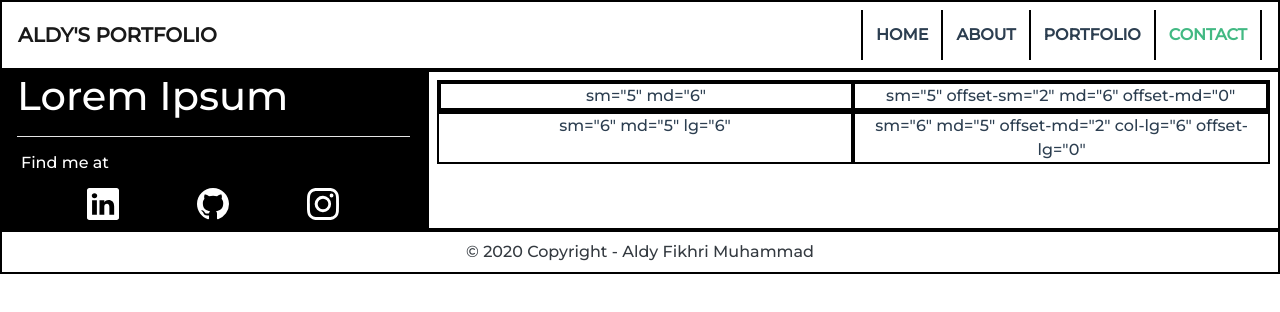
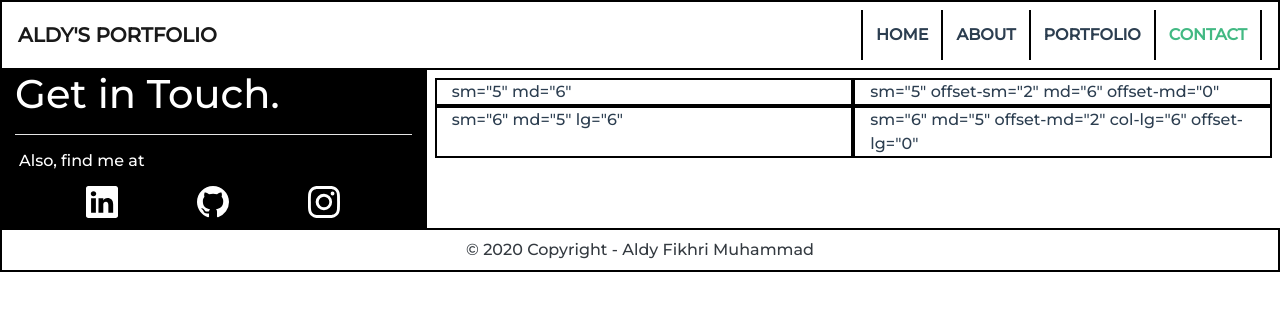
Before and after one commit to aldyfikhrimuhammad/Portfolio-Website-Brutalist-Style, a Vue app: page /contact in a window 1280 px wide. Shown: the top 312 px of the page. Built offline with nearby package versions, Linux system fonts and the light colour scheme.

Commit message:
Clean up lines of code

```diff
--- a/src/App.vue
+++ b/src/App.vue
@@ -2,9 +2,7 @@
   <div id="app">
     <div>
       <b-navbar toggleable="lg" type="light" variant="white" style="border: 2px solid black">
-        <router-link to="/"
-          ><b-navbar-brand>ALDY'S PORTFOLIO</b-navbar-brand></router-link
-        >
+        <router-link to="/"><b-navbar-brand>ALDY'S PORTFOLIO</b-navbar-brand></router-link>
 
         <b-navbar-toggle target="nav-collapse" style="border: 2px solid black"></b-navbar-toggle>
 
@@ -20,7 +18,11 @@
         </b-collapse>
       </b-navbar>
     </div>
-    <router-view />
+    <router-view v-slot="{ Component }">
+      <transition name="fade">
+        <component :is="Component" />
+      </transition>
+    </router-view>
 
     <!-- Footer -->
     <footer>
@@ -33,10 +35,10 @@
 </template>
 
 <style>
-@import url('https://fonts.googleapis.com/css2?family=Montserrat:wght@500&display=swap');
+@import url("https://fonts.googleapis.com/css2?family=Montserrat:wght@500&display=swap");
 
 #app {
-  font-family: 'Montserrat', sans-serif;
+  font-family: "Montserrat", sans-serif;
   -webkit-font-smoothing: antialiased;
   -moz-osx-font-smoothing: grayscale;
   text-align: center;
--- a/src/views/AboutView.vue
+++ b/src/views/AboutView.vue
@@ -10,20 +10,20 @@
             </p>
           </div>
           <div class="buttonContainer p-3" style="">
-            <b-button block variant="outline-dark" size="lg" class="homeButton">Download CV</b-button>
+            <a href="/src/assets/Curriculum Vitae - Aldy Fikhri Muhammad.pdf" target="_blank"><b-button block variant="outline-dark" size="lg" class="homeButton">Download CV</b-button></a>
           </div>
         </b-col>
         <b-col class="aboutContent contentMid py-5 px-2 text-center">
           <div class="py-5">
-            <h1 width="100%">ABOUT ME</h1>
+            <h1 width="100%" class="titleAbout">ABOUT ME</h1>
             <hr />
           </div>
-          <div style="border: 2px solid white; margin-top: auto">
-            <div class="text-left p-2"><h6 style="border-bottom: 1px solid white">Social Media</h6></div>
-            <div style="display: flex; justify-content: space-evenly">
-              <b-icon class="m-2" icon="linkedin" font-scale="2"></b-icon>
-              <b-icon class="m-2" icon="github" font-scale="2"></b-icon>
-              <b-icon class="m-2" icon="instagram" font-scale="2"></b-icon>
+          <div class="medsosContainer">
+            <div class="text-left p-2"><h6 style="border-bottom: 2px solid white">Social Media</h6></div>
+            <div class="medsosAbout">
+              <a href="https://www.linkedin.com/in/aldyfikhrimuhammad/" target="_blank"><b-icon class="m-2" icon="linkedin" font-scale="2"></b-icon></a>
+              <a href="https://github.com/aldyfikhrimuhammad" target="_blank"><b-icon class="m-2" icon="github" font-scale="2"></b-icon></a>
+              <a href="https://www.instagram.com/aldyfikh/" target="_blank"><b-icon class="m-2" icon="instagram" font-scale="2"></b-icon></a>
             </div>
           </div>
         </b-col>
@@ -43,7 +43,7 @@
       <b-row>
         <b-col class="aboutContent">
           <div class="m-5 p-2">
-            <b-carousel id="carousel-fade" style="" fade indicators img-width="480" img-height="144">
+            <b-carousel id="carousel-fade" fade indicators img-width="480" img-height="144">
               <b-carousel-slide img-src="@/assets/Dashboard3D-Services.png"> </b-carousel-slide>
               <b-carousel-slide img-src="@/assets/SocialMedia3D-Services.png"> </b-carousel-slide>
               <b-carousel-slide img-src="@/assets/Copywriting3D-Services.png"> </b-carousel-slide>
@@ -56,11 +56,11 @@
           <div>
             <div class="text-left mt-5">
               <h4>Web Development</h4>
-              <h6 style="border-bottom: 2px solid black">Implementation of the UI/UX that has been made in a neat line of code that is carried out with high regard for client trust and satisfaction.</h6>
+              <h6>Implementation of the UI/UX that has been made in a neat line of code that is carried out with high regard for client trust and satisfaction.</h6>
               <h4>Social Media Design</h4>
-              <h6 style="border-bottom: 2px solid black">Creating an attractive and comfortable design to be able to bring in more audiences who like the social media content.</h6>
+              <h6>Creating an attractive and comfortable design to be able to bring in more audiences who like the social media content.</h6>
               <h4>Social Media Copywriting</h4>
-              <h6 style="border-bottom: 2px solid black">Arrange a series of words that are able to convey the main message clearly and far from boring words, so that more audiences are interested in the content.</h6>
+              <h6>Arrange a series of words that are able to convey the main message clearly and far from boring words, so that more audiences are interested in the content.</h6>
             </div>
           </div>
         </b-col>
@@ -72,10 +72,25 @@
 <style scoped>
 h1 {
   font-weight: bolder;
+  text-shadow: 3px 3px 7px #000;
+}
+h4 {
+  font-weight: bolder;
+}
+h6 {
+  border-bottom: 2px solid black;
 }
 p {
   font-size: 1.2em;
   font-weight: bold;
+}
+a {
+  color: #fff;
+}
+a:hover {
+  color: #ccc;
+  transition: 0.5s;
+  transform: scale(1.2);
 }
 .aboutContent {
   border: 2px solid black;
@@ -88,6 +103,11 @@ p {
 .buttonContainer:hover {
   transition: 1s;
   transform: scale(1.1);
+}
+.titleAbout {
+  font-size: 2.5em;
+  font-weight: bolder;
+  text-shadow: 3px 3px 7px #fff;
 }
 .contentRight {
   display: flex;
@@ -108,4 +128,12 @@ p {
   display: flex;
   flex-direction: column;
 }
+.medsosContainer {
+  border: 2px solid white;
+  margin-top: auto;
+}
+.medsosAbout {
+  display: flex;
+  justify-content: space-evenly;
+}
 </style>
--- a/src/views/ContactView.vue
+++ b/src/views/ContactView.vue
@@ -2,31 +2,31 @@
   <div id="contact">
     <div>
       <b-container fluid class="bv-example-row">
-        <b-row>
-          <b-col cols="4" style="border: 2px solid black; background-color: #000; color: #fff; text-align: left">
+        <b-row class="text-left">
+          <b-col cols="4" class="contactTitle">
             <div>
-              <h1>Lorem Ipsum</h1>
+              <h1>Get in Touch.</h1>
               <hr color="#fff" />
             </div>
             <div style="margin-top: auto">
-              <div class="text-left m-1"><h6>Find me at</h6></div>
-              <div style="display: flex; justify-content: space-evenly">
-                <b-icon class="m-2" icon="linkedin" font-scale="2"></b-icon>
-                <b-icon class="m-2" icon="github" font-scale="2"></b-icon>
-                <b-icon class="m-2" icon="instagram" font-scale="2"></b-icon>
+              <div class="text-left m-1"><h6>Also, find me at</h6></div>
+              <div class="medsosContact">
+                <a href="https://www.linkedin.com/in/aldyfikhrimuhammad/" target="_blank"><b-icon class="m-2" icon="linkedin" font-scale="2"></b-icon></a>
+                <a href="https://github.com/aldyfikhrimuhammad" target="_blank"><b-icon class="m-2" icon="github" font-scale="2"></b-icon></a>
+                <a href="https://www.instagram.com/aldyfikh/" target="_blank"><b-icon class="m-2" icon="instagram" font-scale="2"></b-icon></a>
               </div>
             </div>
           </b-col>
-          <b-col cols="8" class="p-2" style="border: 2px solid black">
+          <b-col cols="8" class="p-2">
             <b-container fluid class="bv-example-row">
-              <b-row style="border: 2px solid black">
-                <b-col sm="5" md="6" style="border: 2px solid black">sm="5" md="6"</b-col>
-                <b-col sm="5" offset-sm="2" md="6" offset-md="0" style="border: 2px solid black">sm="5" offset-sm="2" md="6" offset-md="0"</b-col>
+              <b-row>
+                <b-col sm="5" md="6" class="formContact">sm="5" md="6"</b-col>
+                <b-col sm="5" offset-sm="2" md="6" offset-md="0" class="formContact">sm="5" offset-sm="2" md="6" offset-md="0"</b-col>
               </b-row>
 
               <b-row>
-                <b-col sm="6" md="5" lg="6" style="border: 2px solid black">sm="6" md="5" lg="6"</b-col>
-                <b-col sm="6" md="5" offset-md="2" lg="6" offset-lg="0" style="border: 2px solid black">sm="6" md="5" offset-md="2" col-lg="6" offset-lg="0"</b-col>
+                <b-col sm="6" md="5" lg="6" class="formContact">sm="6" md="5" lg="6"</b-col>
+                <b-col sm="6" md="5" offset-md="2" lg="6" offset-lg="0" class="formContact">sm="6" md="5" offset-md="2" col-lg="6" offset-lg="0"</b-col>
               </b-row>
             </b-container>
           </b-col>
@@ -35,3 +35,25 @@
     </div>
   </div>
 </template>
+
+<style scoped>
+a {
+  color: #fff;
+}
+a:hover {
+  color: #ccc;
+  transition: 0.5s;
+  transform: scale(1.2);
+}
+.formContact {
+  border: 2px solid black;
+}
+.contactTitle {
+  background-color: #000;
+  color: #fff;
+}
+.medsosContact {
+  display: flex;
+  justify-content: space-evenly;
+}
+</style>
```
Lines whose indentation alone changed are shown as unchanged.
